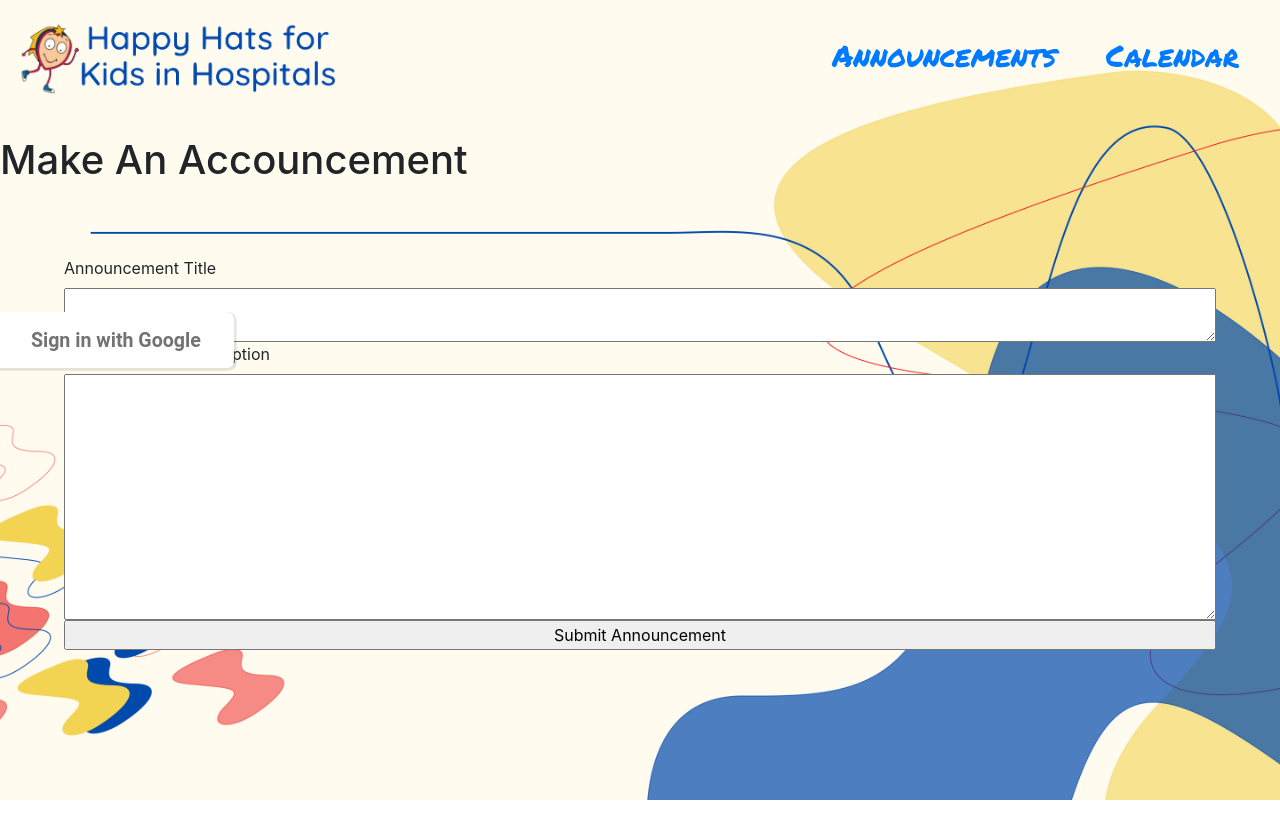
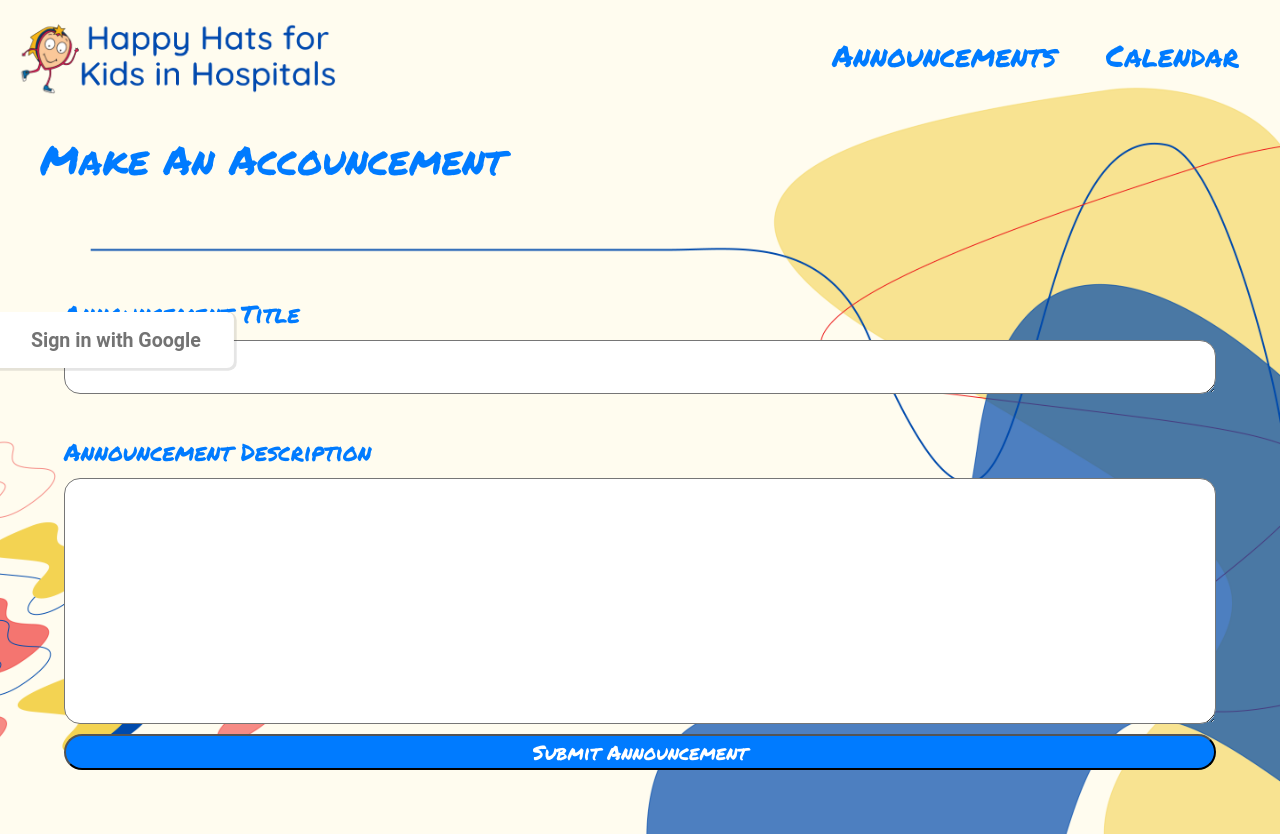
Before and after one commit to hack4impact-calpoly/happy-hats, a React (Create React App) app in the folder frontend/: page /announcements in a window 1280 px wide. Before the commit the page ends 800 px from the top, so only its background shows below. Built offline with nearby package versions, Linux system fonts and the light colour scheme; no server answers.

Commit message:
Modified the create announcement css to match the website styling

```diff
--- a/frontend/src/components/announcements/Announcement.js
+++ b/frontend/src/components/announcements/Announcement.js
@@ -55,11 +55,11 @@ function Announcement(props) {
 
     return(
         <div>
-            <h1>Make An Accouncement</h1>
+            <h1 className={styles.AnnouncementTitle} >Make An Accouncement</h1>
 
             <div className={styles.create}>
-                <label htmlFor="title">Announcement Title</label>
-                <textarea className={styles.titleBox}
+                <label className={styles.formLabel} htmlFor="title">Announcement Title</label>
+                <textarea className={styles.contentBox}
                     name="title"
                     id="title"
                     value={annoucment.title}
@@ -67,8 +67,8 @@ function Announcement(props) {
                     rows={2}
                     cols={75} />
 
-                <label htmlFor="content">Announcement Description</label>
-                <textarea
+                <label className={styles.formLabel} htmlFor="content">Announcement Description</label>
+                <textarea className={styles.contentBox}
                     name="content"
                     id="content"
                     value={annoucment.content}
@@ -76,7 +76,7 @@ function Announcement(props) {
                     rows={10}
                     cols={75} />
 
-                <input type="button" value="Submit Announcement" onClick={submitForm} />
+                <input className={styles.submitButton} type="button" value="Submit Announcement" onClick={submitForm} />
             </div>
         </div>
     );
--- a/frontend/src/components/announcements/announcement.module.css
+++ b/frontend/src/components/announcements/announcement.module.css
@@ -1,6 +1,4 @@
-html {
-    /* background-color: #FFDDD2; */
-}
+
 
  .create {
     display: flex;
@@ -9,6 +7,38 @@ html {
     padding: 5%;
 }
 
-.block{
-    background-color: blue;
+.form {
+    display: flex;
+    flex-direction: column;
 }
+
+.AnnouncementTitle{
+    color: #007bff;
+    padding-left: 40px;
+    font-family: 'Permanent Marker', cursive;
+    text-decoration: none !important;
+    font-size: 40px;
+}
+
+.formLabel {
+    color: #007bff;
+    padding-top: 40px;
+    font-size: 24px;
+    font-family: 'Permanent Marker', cursive;
+    text-decoration: none !important;
+}
+
+.submitButton{
+    background-color: #007bff;
+    color:white;
+    font-family: 'Permanent Marker', cursive;
+    text-decoration: none !important;
+    font-size: 20px;
+    border-radius: 1em;
+    margin-top: 10px;
+}
+
+
+.contentBox{
+    border-radius: 1em;
+}
```
Also changed, not shown: frontend/src/components/announcements/announcement.css (+17 -0 lines).
